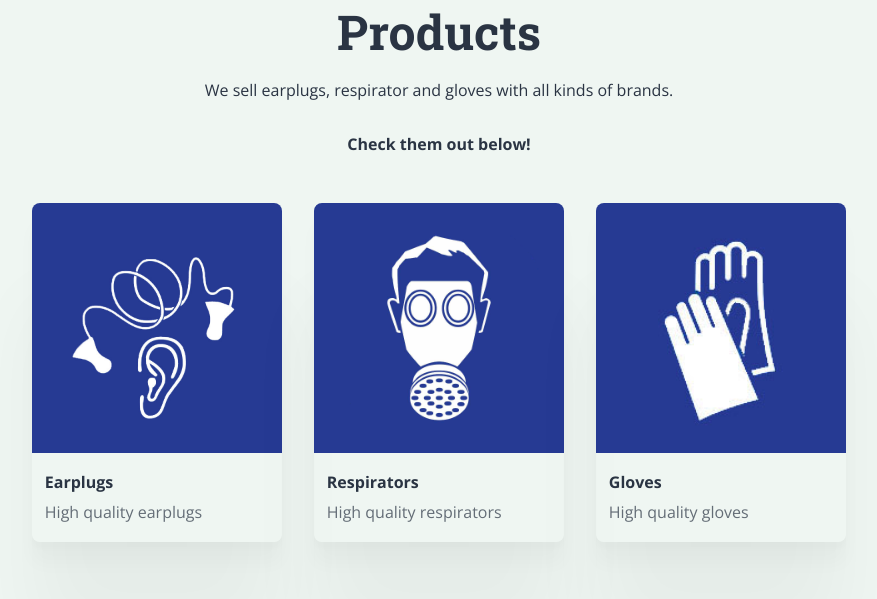
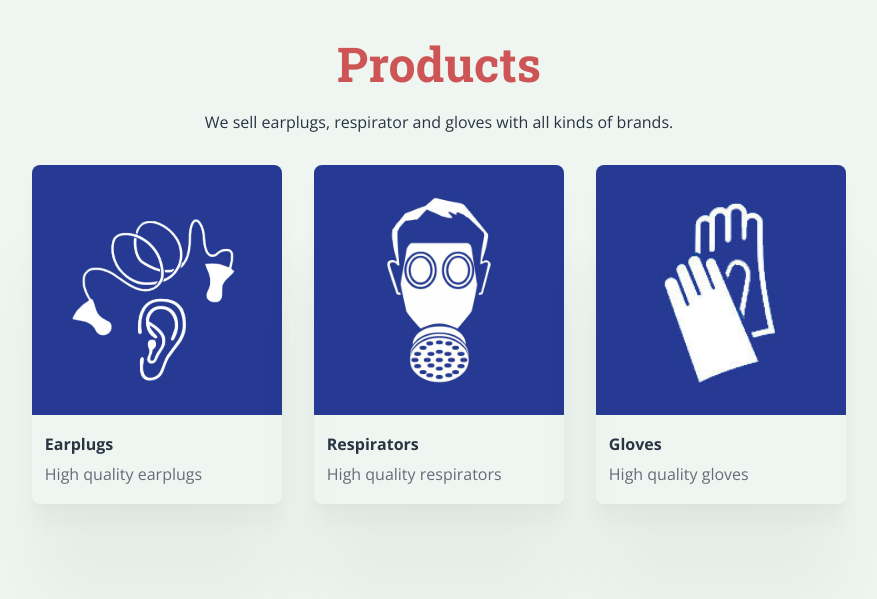
Before and after one commit to ItsSimon2K/SEB-Hardware, a PHP site: page /products.html in a window 1280 px wide. Shown: the top 599 px of the page, without its empty margins (201-1078 px from the left). Run offline with PHP 8.4, Linux system fonts and the light colour scheme.

Commit message:
Update products page

```diff
--- a/assign1/products.html
+++ b/assign1/products.html
@@ -13,12 +13,14 @@
   </head>
 
   <body>
-    <section class="products-hero container">
-      <h1 class="products-hero__header text-display">Products</h1>
-      <p>We sell earplugs, respirator and gloves with all kinds of brands.</p>
-      <p class="products-hero__check"><strong>Check them out below!</strong></p>
-    </section>
-    <article class="products-box container">
+    <article class="container">
+      <div class="products-hero">
+        <h1 class="products-hero__header">Products</h1>
+        <p class="products-hero__check">
+          We sell earplugs, respirator and gloves with all kinds of brands.
+        </p>
+      </div>
+      <div class="products-box">
         <a class="products-box__item" href="product1.html">
           <div>
             <img class="products-box__item__img" src="images/earplug_icon.jpg" alt="placeholder">
@@ -58,6 +60,7 @@
             </span>
           </div>
         </a>
+      </div>
     </article>
   </body>
 </html>
--- a/assign1/styles/style.css
+++ b/assign1/styles/style.css
@@ -466,16 +466,17 @@ h1, h2, h3, h4, h5, h6 {
 
 .products-hero {
 	text-align: center;
+	margin-top: 2rem;
 }
 
 .products-hero__header {
 	font-size: 3rem;
 	margin: 0;
-	margin-bottom: 1rem;
+	color: rgb(205,85,85);
 }
 
 .products-hero__check {
-	margin: 2rem 0;
+	margin: 1rem 0;
 }
 
 .products-box {
@@ -483,6 +484,7 @@ h1, h2, h3, h4, h5, h6 {
 	flex-direction: row;
 	justify-content: center;
 	flex-wrap: wrap;
+	margin-bottom: 2rem;
 }
 
 .products-box__item {
```
Lines whose indentation alone changed are shown as unchanged.
